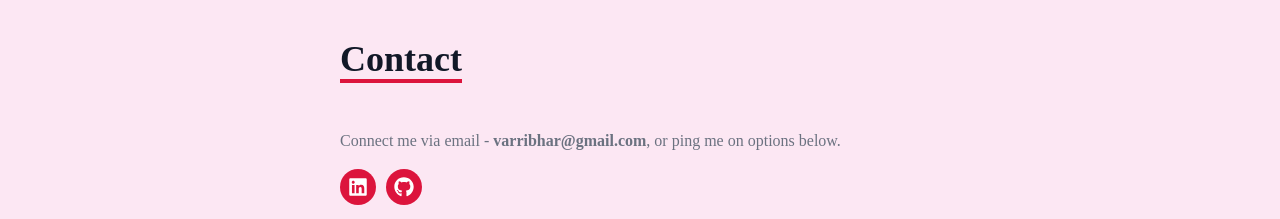
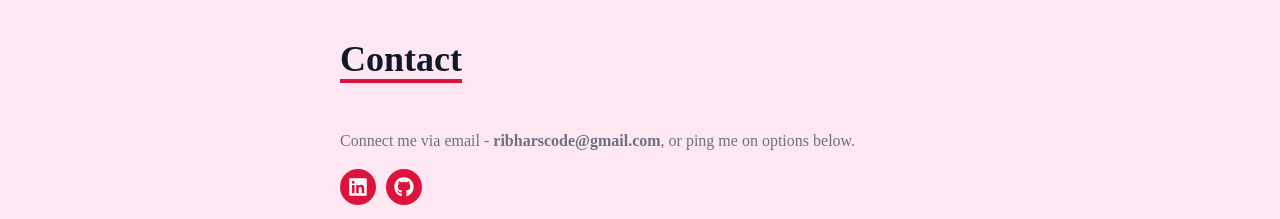
Before and after one commit to ribhar/Portfolio-1-0, a React (Create React App) app: page / in a window 1280 px wide. Shown: the part 3780-3999 px from the top of the page. Built offline with nearby package versions, Linux system fonts and the light colour scheme.

Commit message:
Update Contact.jsx

```diff
--- a/src/components/Contact.jsx
+++ b/src/components/Contact.jsx
@@ -11,7 +11,7 @@ const Contact = () => {
       <div method="POST" action="https://getform.io/f/d85f4880-90cb-48bb-afe4-99ffd4fc18a7" className='flex flex-col max-w-[600px] w-full '>
           <div className='pb-4'>
               <p className='text-4xl font-bold inline border-b-4 border-[#DC143C] text-gray-900 '>Contact</p>
-              <p className='text-gray-500 mt-[50px] pb-4'>Connect me via email - <b>varribhar@gmail.com</b>, or ping me on options below.</p>
+              <p className='text-gray-500 mt-[50px] pb-4'>Connect me via email - <b>ribharscode@gmail.com</b>, or ping me on options below.</p>
               <div className='flex flex-row gap-[10px]'>
                 <a href="https://www.linkedin.com/in/ribhar/" target='_blank'> <button className=' p-2 rounded-full text-white bg-[#DC143C] hover:bg-[#fc5979] hover:shadow-md shadow-gray-400'><FaLinkedin size={20}/></button></a>
                 <a href="https://github.com/ribhar" target='_blank'> <button className=' p-2 rounded-full text-white bg-[#DC143C] hover:bg-[#fc5979] hover:shadow-md shadow-gray-400'><FaGithub size={20}/></button></a>
```
